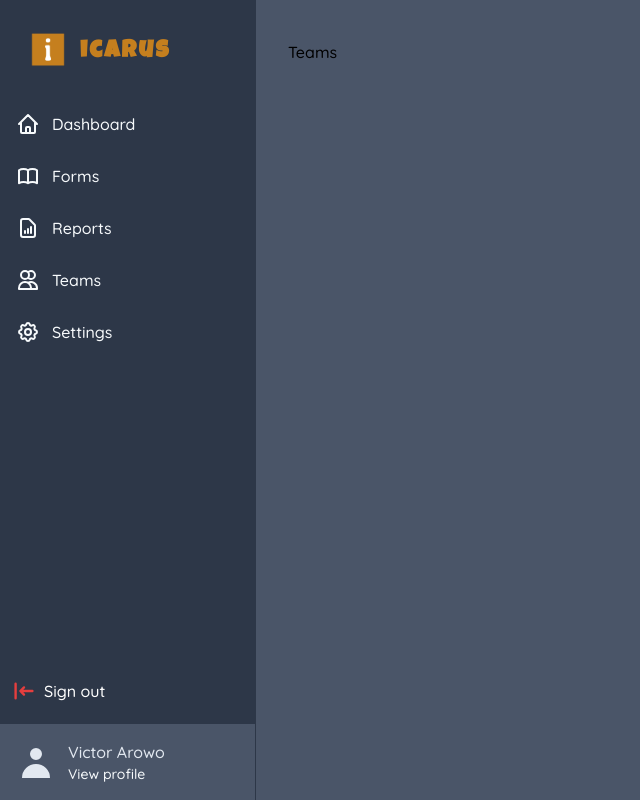
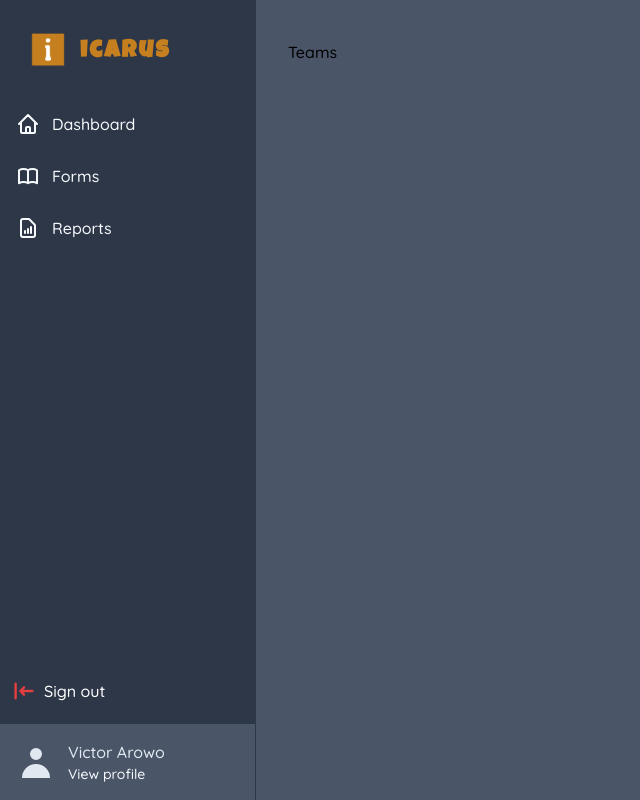
Before and after one commit to VictorArowo/Icarus, a Next.js app: page /Teams in a window 1280 px wide. Shown: the whole page, without its empty margins (0-640 px from the left). Built offline with nearby package versions, Linux system fonts and the light colour scheme; what @tailwindcss/ui would draw is missing.

Commit message:
Got rid of Teams and Settings

```diff
--- a/components/Layout/Sidebar.tsx
+++ b/components/Layout/Sidebar.tsx
@@ -40,14 +40,6 @@ const Sidebar: React.FC<Props> = ({
     {
       name: "Reports",
       icon: <ReportsIcon />,
-    },
-    {
-      name: "Teams",
-      icon: <TeamIcon />,
-    },
-    {
-      name: "Settings",
-      icon: <SettingsIcon />,
     },
   ];
 
```
